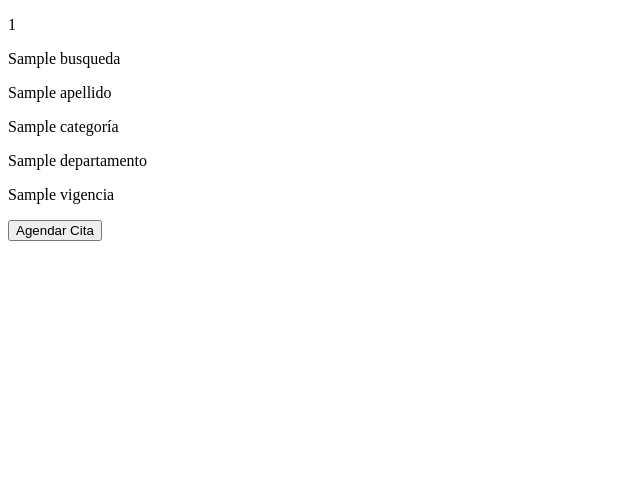
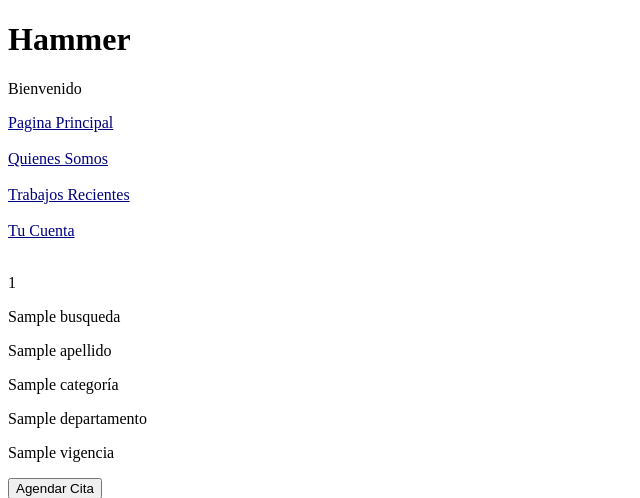
Before and after one commit to CarlosOrellana99/Python_Hermes, a Flask app: template templates/busquedaTrabajadores.html in a window 1280 px wide. Shown: the top 498 px of the page, without its empty margins (0-640 px from the left). Run offline with Flask 2, Linux system fonts and the light colour scheme; the template is opened without the code that fills it: most values are stand-ins (such as "Sample title", 1, 10 or a date in 2020).

Commit message:
Funcionalidad de algunos botones
Catgorias y otros botones funcionando

```diff
--- a/interface.py
+++ b/interface.py
@@ -259,13 +259,19 @@ def CitasCliente():
     citaspendientes,citasnoconfirmadas,citaspasadas=admincitas.getCitasCliente(usuario['id'])
     return render_template("citasU.html",citaspendientes=citaspendientes,citasnoconfirmadas=citasnoconfirmadas,citaspasadas=citaspasadas)
 
-@app.route("/Hammer.com/buscarTrabajadores",methods=['POST'])
-def busquedaTrabajadoresCliente():
+@app.route("/Hammer.com/buscarTrabajadores/<form>",methods=['POST'])
+def busquedaTrabajadoresCliente(form):
     adminworker = adminTrabajadores()
     adminoptions= adminOpciones()
-    palabra = request.form.get('palabra')
-    departamento=request.form.get('filtroDepartamento')
-    categoria=request.form.get('filtroCategoria')
+    if form == "busqueda":
+        palabra = request.form.get('palabra')
+        departamento=request.form.get('filtroDepartamento')
+        categoria=request.form.get('filtroCategoria')
+    elif form=="categoria":
+        palabra = ""
+        departamento="Todos"
+        categoria=request.form.get('categoriaButton')
+
     default=['trabajadores.DUI']
     if not palabra=="":
         getBusqueda = adminworker.fetchAllWorkersByWord(palabra)
@@ -311,6 +317,10 @@ def agendarCita(funcion):
                 }
         success = adminAgendar.insertCita(cita)
         return redirect("/Hammer.com/u")
+
+@app.route("/Hammer.com/informacionEmpresa")
+def quienesSomos():
+    return render_template("informacionEmpresa.html")
 # Errors
 
 @app.route("/Hammer.com/notAccess")
--- a/templates/CitasU.html
+++ b/templates/CitasU.html
@@ -5,6 +5,12 @@
 </head>
 
 <body>
+<div class="tab">
+    <a href="/Hammer.com/u" style="color:rgb(0, 0, 128)"> Pagina Principal</a><br><br>
+    <a href="/Hammer.com/informacionEmpresa" style="color:rgb(0, 0, 128)"> Quienes Somos</a><br><br>
+    <a href="/Hammer.com/citas" style="color:rgb(0, 0, 128)"> Trabajos Recientes</a><br><br>
+    <a href="/Hammer.com/tu-Cuenta/" style="color:rgb(0, 0, 128)"> Tu Cuenta</a><br><br>
+</div>
 <p>Citas pendientes</p>
 {% for x in citaspendientes %}
     <p>{{x['Fecha']}}</p>
--- a/templates/busquedaTrabajadores.html
+++ b/templates/busquedaTrabajadores.html
@@ -1,5 +1,14 @@
 <!DOCTYPE html>
 <body>
+    <h1>Hammer</h1>
+    <p>Bienvenido</p>
+    <div class="tab">
+        <a href="/Hammer.com/u" style="color:rgb(0, 0, 128)"> Pagina Principal</a><br><br>
+        <a href="/Hammer.com/informacionEmpresa" style="color:rgb(0, 0, 128)"> Quienes Somos</a><br><br>
+        <a href="/Hammer.com/citas" style="color:rgb(0, 0, 128)"> Trabajos Recientes</a><br><br>
+        <a href="/Hammer.com/tu-Cuenta/" style="color:rgb(0, 0, 128)"> Tu Cuenta</a><br><br>
+
+    </div>
 
     {% for i in busqueda %}
     <form action="/Hammer.com/agendarCita/form" method="post">
--- a/templates/modificarUsuario.html
+++ b/templates/modificarUsuario.html
@@ -6,6 +6,12 @@
                 <h2 style="font-size:50px;color:rgb(0, 0, 128);margin-top: 10px">HAMMER</h2>
             </div>
         </center>
+        <div class="tab">
+            <a href="/Hammer.com/u" style="color:rgb(0, 0, 128)"> Pagina Principal</a><br><br>
+            <a href="/Hammer.com/informacionEmpresa" style="color:rgb(0, 0, 128)"> Quienes Somos</a><br><br>
+            <a href="/Hammer.com/citas" style="color:rgb(0, 0, 128)"> Trabajos Recientes</a><br><br>
+            <a href="/Hammer.com/tu-Cuenta/" style="color:rgb(0, 0, 128)"> Tu Cuenta</a><br><br>
+        </div>
         <div >
             <h1>Tu cuenta</h1>
             <form action="/Hammer.com/servlet/tu-Cuenta/" method="post">
```
Also changed, not shown: templates/informacionEmpresa.html (+15 -0 lines), templates/principalUsuario.html (+7 -3 lines).
